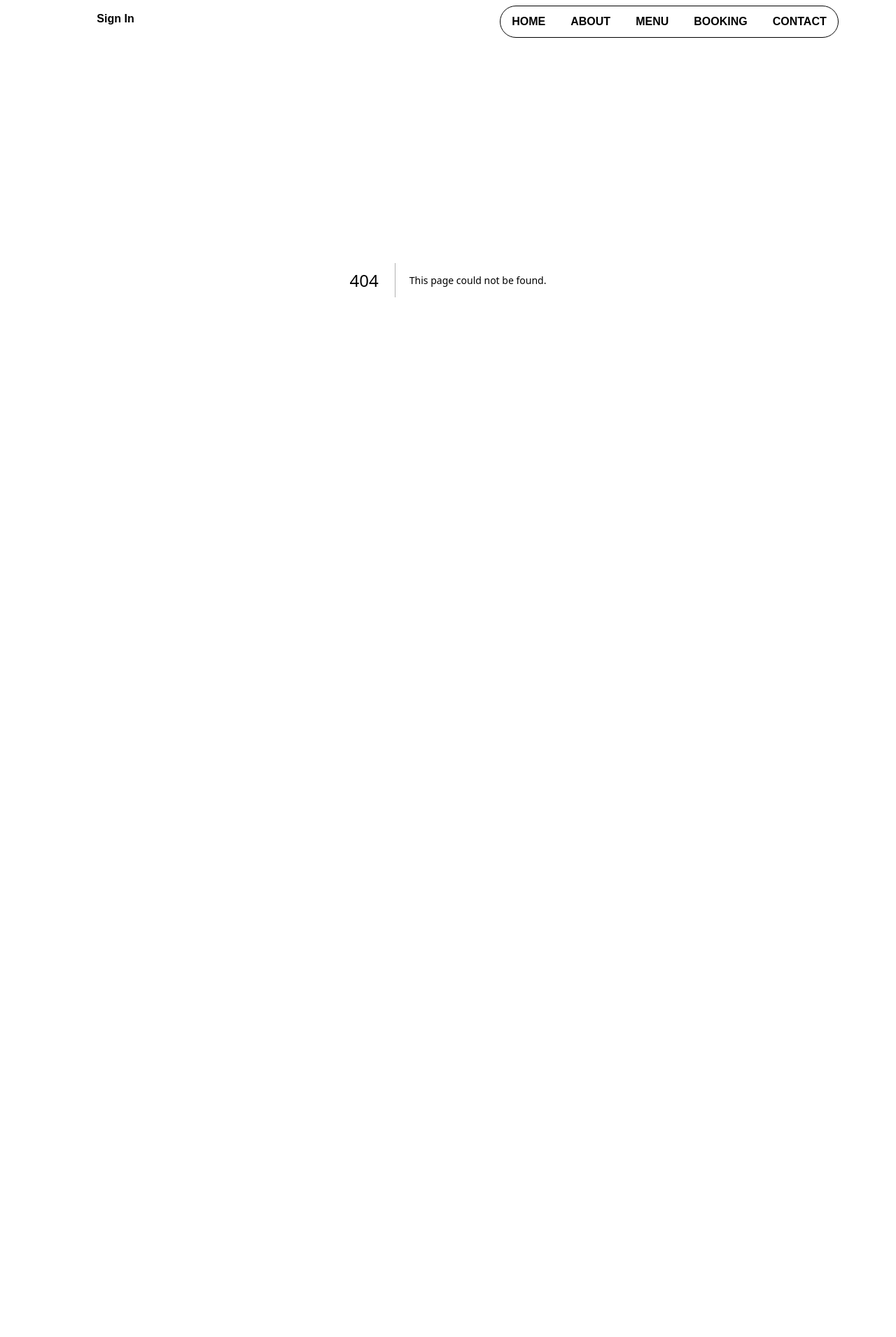
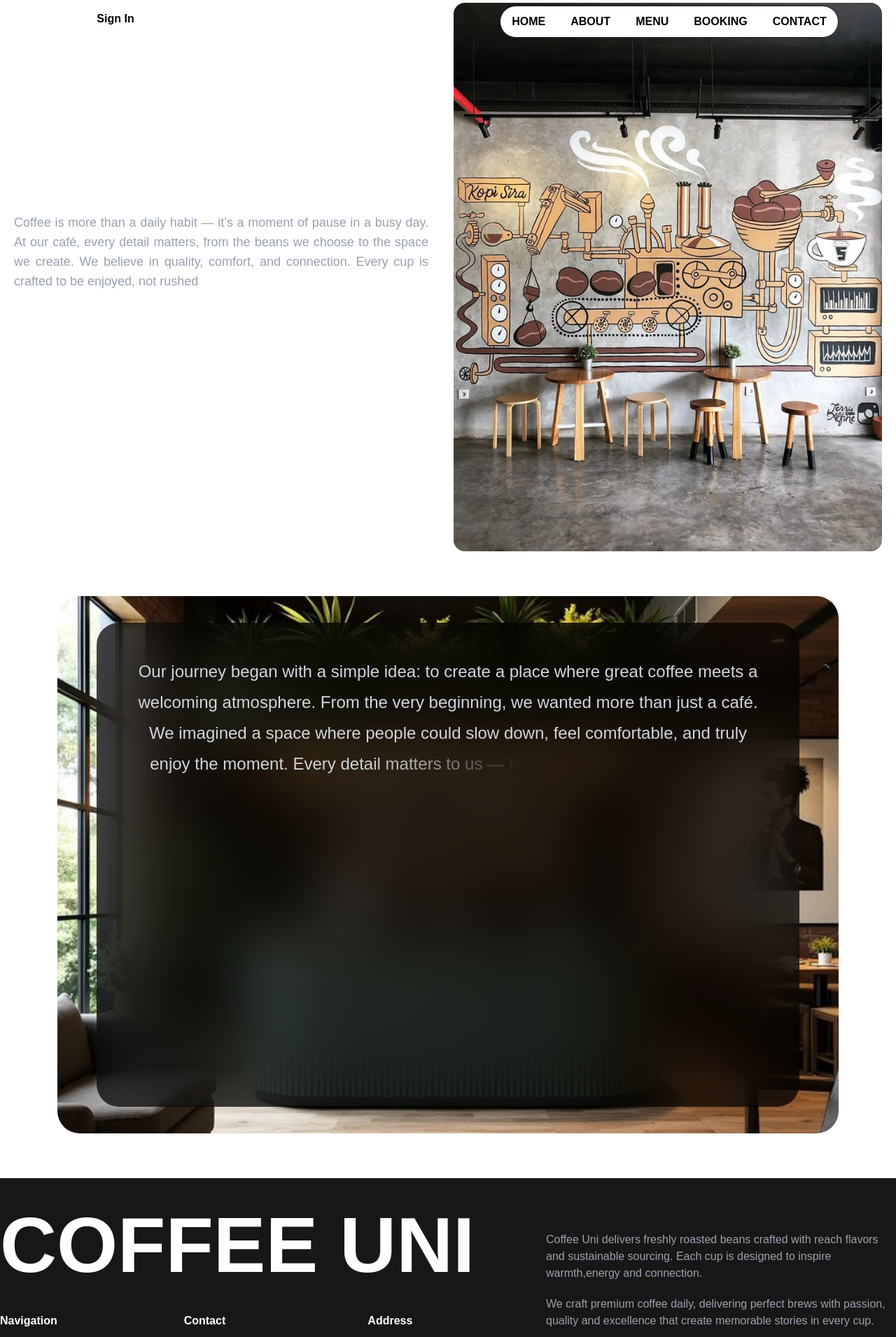
Before and after one commit to iamirsalimi/Coffee-Shop, a Next.js app: page /About in a window 1280 px wide. Before the commit this address had no page. Shown: the top 1911 px of the page at 70% size. Before the commit the page ends 800 px from the top, so only its background shows below. Built offline with nearby package versions, Linux system fonts and the light colour scheme.

Commit message:
add About Header and our journey section to about page

```diff
--- /dev/null
+++ b/components/layouts/About/Header.jsx
@@ -0,0 +1,25 @@
+import React from 'react'
+
+import { RiScrollToBottomLine } from "react-icons/ri";
+
+function Header() {
+    return (
+        <div className="pb-16 container px-5 py-1 mx-auto relative w-full min-h-screen flex flex-col md:flex-row-reverse items-center justify-start gap-4">
+            {/* image */}
+            <div className="w-full md:w-1/2 min-h-4/5 xs:h-full md:h-[calc(100vh-1rem)] rounded-2xl overflow-hidden">
+                <img src="Images/About-1.jpg" className="object-cover object-center w-full h-full" alt="" />
+            </div>
+            {/* left-side header */}
+            <div className="md:pr-5 w-full md:w-1/2 rounded-md flex flex-col md:items-start items-center justify-center gap-4 sm:gap-6 ">
+                <h1 className=" text-white font-bold text-3xl sm:text-4xl md:text-justify text-center">More Than Just Coffee</h1>
+                <p className="md:text-justify text-center md:text-lg text-gray-400">Coffee is more than a daily habit — it’s a moment of pause in a busy day. At our café, every detail matters, from the beans we choose to the space we create. We believe in quality, comfort, and connection. Every cup is crafted to be enjoyed, not rushed</p>
+                <div className="mt-15 w-full flex items-center justify-center gap-2 pb-12 md:pb-5">
+                    <RiScrollToBottomLine className="text-white text-2xl animate-bounce" />
+                    <span className="text-white text-2xl ">Scroll</span>
+                </div>
+            </div>
+        </div>
+    )
+}
+
+export default Header
--- /dev/null
+++ b/components/layouts/About/OurJourney.jsx
@@ -0,0 +1,73 @@
+import React from "react";
+import { motion } from "framer-motion";
+
+const journeyText = `
+Our journey began with a simple idea: to create a place where great coffee meets a welcoming atmosphere.
+From the very beginning, we wanted more than just a café.
+
+We imagined a space where people could slow down, feel comfortable, and truly enjoy the moment.
+Every detail matters to us — from carefully selected beans to thoughtful preparation and warm service.
+
+What started as a personal passion has grown into a community built around quality, care, and consistency.
+A place where every cup tells a story, and every visit feels familiar.
+`;
+
+const container = {
+  hidden: { opacity: 1 },
+  visible: {
+    opacity: 1,
+    transition: {
+      staggerChildren: 0.02,
+    },
+  },
+};
+
+const letter = {
+  hidden: { opacity: 0, y: 10 },
+  visible: {
+    opacity: 1,
+    y: 0,
+    transition: { duration: 0.5 },
+  },
+};
+
+function TypewriterText({ text }) {
+  return (
+    <motion.p
+      variants={container}
+      initial="hidden"
+      whileInView="visible"
+      viewport={{ once: true }}
+      className="text-center text-base sm:text-lg md:text-xl lg:text-2xl md:leading-11 text-gray-300 p-5 md:p-12"
+    >
+        {/* split the text and set the animation for each letter separately */}
+      {text.split("").map((char, index) => (
+        <motion.span key={index} variants={letter}>
+          {char}
+        </motion.span>
+      ))}
+    </motion.p>
+  );
+}
+
+function OurJourney() {
+  return (
+    <div className="pb-16 container px-5 mx-auto relative w-full min-h-screen flex items-center justify-center">
+      <div className="relative w-full md:w-[90%] h-[calc(100vh-2rem)] rounded-4xl overflow-hidden">
+        <img
+          src="Images/About-2.jpg"
+          className="object-cover object-center w-full h-full"
+          alt="Our journey"
+        />
+
+        <div className="absolute inset-0 flex items-center justify-center">
+          <div className="w-[90%] h-[90%] rounded-4xl bg-black/70 backdrop-blur-2xl">
+            <TypewriterText text={journeyText} />
+          </div>
+        </div>
+      </div>
+    </div>
+  );
+}
+
+export default OurJourney;
--- a/components/modules/Menu/Menu.jsx
+++ b/components/modules/Menu/Menu.jsx
@@ -2,6 +2,8 @@ import React from 'react'
 // import { motion , AnimationPresence } from 'motion/react';
 import { motion, AnimatePresence } from 'motion/react'
 // import { RxCross2 } from "react-icons/rx";
+
+import Link from 'next/link'
 
 const Menu = ({ showMenu, setShowMenu }) => {
     return (
@@ -63,11 +65,21 @@ const Menu = ({ showMenu, setShowMenu }) => {
 const RevealLinks = () => {
     return (
         <section className="h-full w-full flex flex-col place-content-start gap-7 py-12 text-gray-500">
-            <FlipLink index={1} href="#">Home</FlipLink>
-            <FlipLink index={2} href="#">About</FlipLink>
-            <FlipLink index={3} href="#">Menu</FlipLink>
-            <FlipLink index={5} href="#">Booking</FlipLink>
-            <FlipLink index={4} href="#">Contact</FlipLink>
+            <Link href="/">
+                <FlipLink index={1}>Home</FlipLink>
+            </Link>
+            <Link href="/About">
+                <FlipLink index={2}>About</FlipLink>
+            </Link>
+            <Link href="/Menu">
+                <FlipLink index={3}>Menu</FlipLink>
+            </Link>
+            <Link href="/Booking">
+                <FlipLink index={5}>Booking</FlipLink>
+            </Link>
+            <Link href="/Contact">
+                <FlipLink index={4}>Contact</FlipLink>
+            </Link>
         </section>
     );
 };
@@ -76,15 +88,15 @@ const DURATION = 0.25;
 const STAGGER = 0.025;
 const STAGGERInitial = 0.05;
 
-const FlipLink = ({ children, href , index }) => {
+const FlipLink = ({ children, href, index }) => {
     return (
         <motion.div
             className=""
             initial={{ opacity: 0, y: 50 }}
             animate={{ opacity: 1, y: 0 }}
-            transition={{ delay: 0.65 + (index * STAGGERInitial) , duration: 0.4 }}
+            transition={{ delay: 0.65 + (index * STAGGERInitial), duration: 0.4 }}
         >
-            <motion.a
+            <motion.span
                 initial="initial"
                 whileHover="hovered"
                 href={href}
@@ -139,7 +151,7 @@ const FlipLink = ({ children, href , index }) => {
                         </motion.span>
                     ))}
                 </div>
-            </motion.a>
+            </motion.span>
         </motion.div>
     );
 };
--- a/components/modules/NavbarItem/NavbarItem.jsx
+++ b/components/modules/NavbarItem/NavbarItem.jsx
@@ -1,4 +1,6 @@
 import React, { useRef } from 'react'
+import Link from 'next/link'
+
 
 function NavbarItem({ linkTitle , setPosition }) {
     let ref = useRef(null)
@@ -20,7 +22,9 @@ function NavbarItem({ linkTitle , setPosition }) {
             }}
             className="relative z-10 block cursor-pointer py-1.5 text-white uppercase mix-blend-difference px-3 font-sans font-bold"
         >
-            {linkTitle}
+            <Link href={`/${linkTitle}`}>
+                {linkTitle}
+            </Link>
         </li>
     )
 }
--- /dev/null
+++ b/pages/About/index.jsx
@@ -0,0 +1,14 @@
+import Header from "@/components/layouts/About/Header"
+import OurJourney from "@/components/layouts/About/OurJourney"
+
+
+function About() {
+  return (
+    <div className="w-full flex flex-col">
+        <Header />
+        <OurJourney />
+    </div>
+  )
+}
+
+export default About
--- a/pages/_app.js
+++ b/pages/_app.js
@@ -1,7 +1,10 @@
+import { useState } from "react";
+
 import Navbar from "@/components/modules/Navbar/Navbar";
 import Menu from "@/components/modules/Menu/Menu";
+import Footer from '@/components/modules/Footer/Footer'
+
 import "@/styles/globals.css";
-import { useState } from "react";
 
 export default function App({ Component, pageProps }) {
   const [showMenu, setShowMenu] = useState(false);
@@ -17,6 +20,7 @@ export default function App({ Component, pageProps }) {
     <>
       <Navbar setShowMenu={setShowMenu} />
       <Component {...pageProps} />
+      <Footer />
       <Menu showMenu={showMenu} setShowMenu={setShowMenu} />
     </>
   );
--- a/pages/index.js
+++ b/pages/index.js
@@ -3,7 +3,6 @@ import FeaturedMenu from '@/components/layouts/Home/FeaturedMenu';
 import MenuTicker from "@/components/layouts/Home/MenuTicker"
 import OurServices from "@/components/layouts/Home/OurServices"
 import WhatOurCustomersSay from '@/components/layouts/Home/WhatOurCustomersSay'
-import Footer from '@/components/modules/Footer/Footer'
 
 export default function Home() {
   return (
@@ -13,7 +12,6 @@ export default function Home() {
       <MenuTicker />
       <OurServices />
       <WhatOurCustomersSay />
-      <Footer />
     </div>
   );
 }
--- a/styles/globals.css
+++ b/styles/globals.css
@@ -11,6 +11,13 @@
     box-shadow: 0 4px 30px rgba(0, 0, 0, 0.1);
     backdrop-filter: blur(16.9px);
     -webkit-backdrop-filter: blur(16.9px);
+  }
+
+  .glass-effect-top-layer {
+    background: rgba(0, 0, 0, 0.9);
+    box-shadow: 0 4px 30px rgba(0, 0, 0, 0.5);
+    backdrop-filter: blur(15px) !important;
+    -webkit-backdrop-filter: blur(15px) !important;
   }
   .menu-title {
     @apply relative z-20 text-white font-bold font-sans text-4xl after:inline-block after:w-5 after:h-5 after:rounded-full  after:absolute after:top-1 after:-left-1 after:-z-10;
```
Also changed, not shown: public/Images/About-1.jpg (added), public/Images/About-2.jpg (added).
